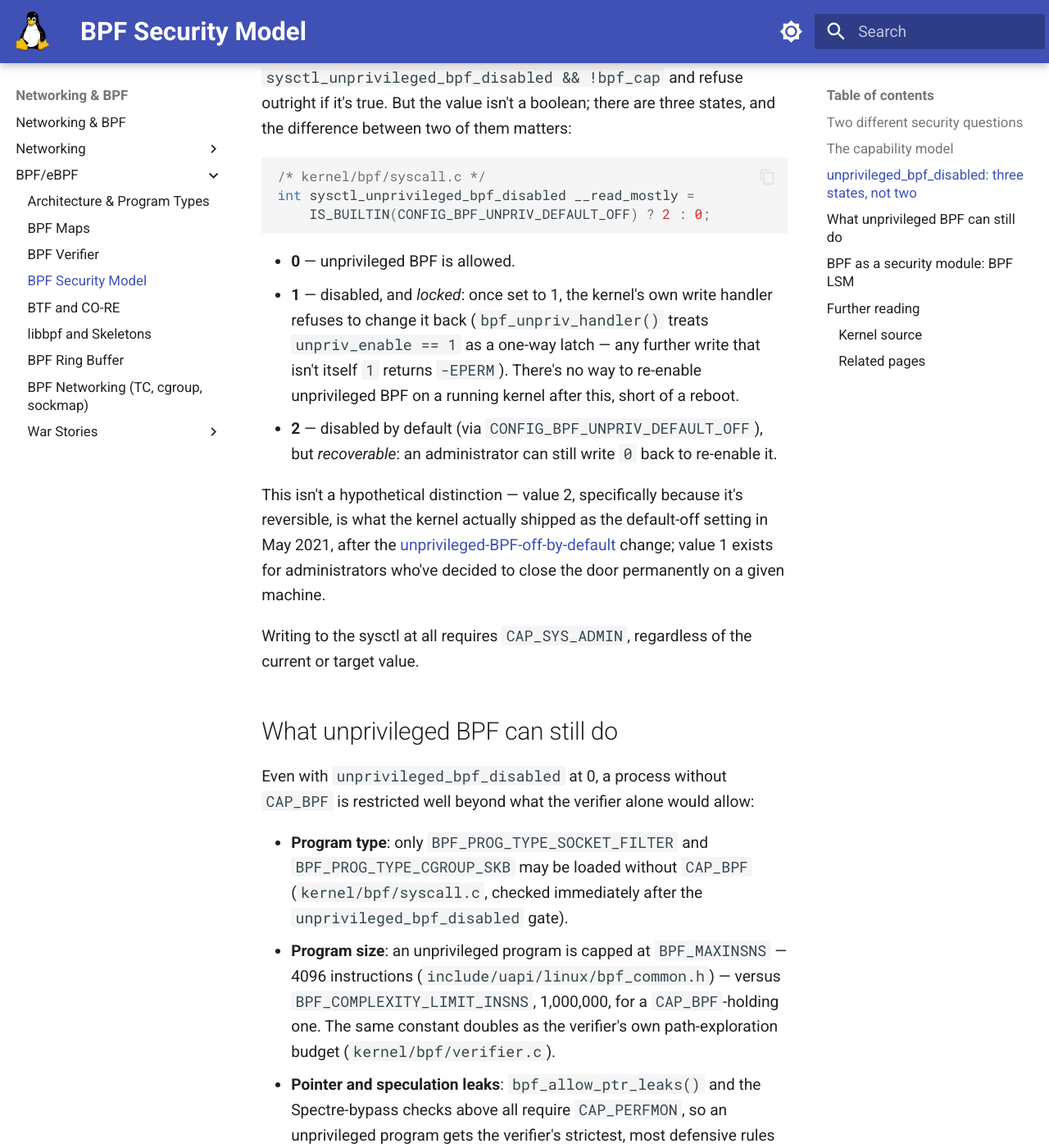
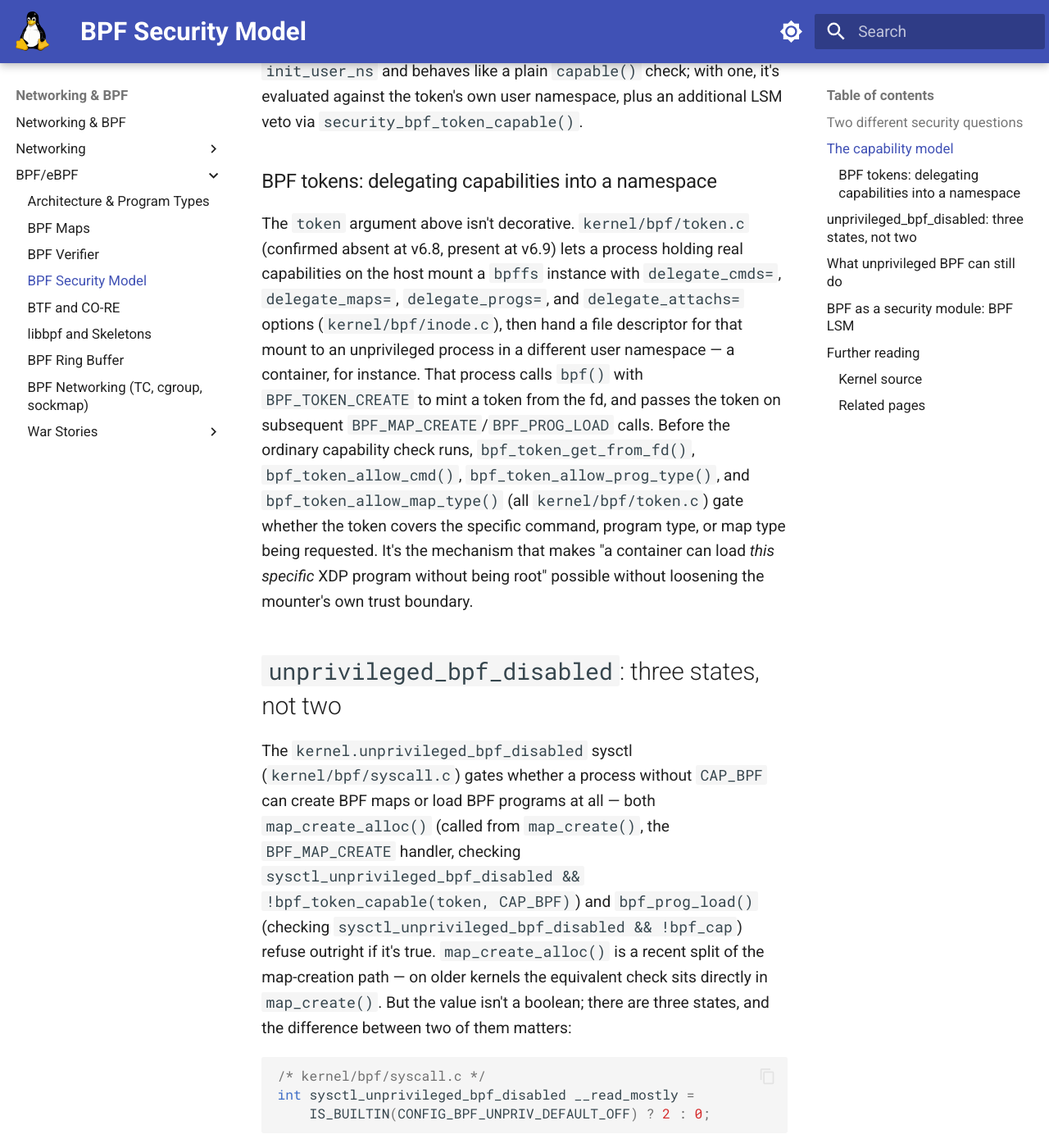
Before and after one commit to laveeshb/linux-kernel-internals, an MkDocs documentation site: the page built from docs/bpf/bpf-security-model.md, in a window 1280 px wide and 1400 px high, scrolled down 1658 px. Shown: the whole window at 82% size. Built offline with MkDocs 1.6.1 and Material for MkDocs 9.7.7, drawn with Linux system fonts in a browser that asks for light colours; some of the changed text lies outside the part shown.

Commit message:
Fix content in docs/bpf/bpf-security-model.md
A review round against kernel.org found several issues:

- bpf_token_capable() was shown as the !CONFIG_BPF_SYSCALL dummy stub
  from include/linux/bpf.h rather than the real function in
  kernel/bpf/token.c, which also checks the token's user namespace and
  an LSM veto via security_bpf_token_capable(). Replaced with the real
  source and fixed the file attribution.
- BPF_PROG_TYPE_LSM requires CAP_PERFMON in addition to CAP_BPF
  (kernel/bpf/syscall.c's is_perfmon_prog_type() includes it) — the
  page said CAP_BPF only.
- The unprivileged_bpf_disabled default-off history conflated two
  commits: 08389d888287 (v5.13) added the sysctl and Kconfig option
  without a default, and 8a03e56b253e (v5.16) is what actually set
  default y. Split the history and corrected "at 0" framing, since 0
  hasn't been the upstream default since 5.16.
- Added a section on BPF tokens (kernel/bpf/token.c, v6.9), since the
  bpf_token_capable() signature already referenced them without
  explanation.
- Noted that CONFIG_BPF_LSM alone doesn't enable BPF LSM — the bpf LSM
  also needs to be in the active lsm= list.
- Also fixed a stale, now-contradicting line in bpf-verifier.md that
  described the sysctl as two-valued and cross-linked it to this page.

Source of truth: git.kernel.org/pub/scm/linux/kernel/git/torvalds/linux.git

````diff
--- a/docs/bpf/bpf-security-model.md
+++ b/docs/bpf/bpf-security-model.md
@@ -8,20 +8,37 @@
 
 ## The capability model
 
-Loading a BPF program or creating a BPF map goes through the same central check in `kernel/bpf/syscall.c`: `bpf_token_capable()` (`include/linux/bpf.h`), which reduces to:
+Loading a BPF program or creating a BPF map goes through the same central check, `bpf_token_capable()`, defined in `kernel/bpf/token.c` (only declared in `include/linux/bpf.h`):
 
 ```c
-static inline bool bpf_token_capable(const struct bpf_token *token, int cap)
+static bool bpf_ns_capable(struct user_namespace *ns, int cap)
 {
-	return capable(cap) || (cap != CAP_SYS_ADMIN && capable(CAP_SYS_ADMIN));
+	return ns_capable(ns, cap) || (cap != CAP_SYS_ADMIN && ns_capable(ns, CAP_SYS_ADMIN));
+}
+
+bool bpf_token_capable(const struct bpf_token *token, int cap)
+{
+	struct user_namespace *userns;
+
+	/* BPF token allows ns_capable() level of capabilities */
+	userns = token ? token->userns : &init_user_ns;
+	if (!bpf_ns_capable(userns, cap))
+		return false;
+	if (token && security_bpf_token_capable(token, cap) < 0)
+		return false;
+	return true;
 }
 ```
 
-`CAP_SYS_ADMIN` is always an accepted fallback for any specific BPF capability check — a process with `CAP_SYS_ADMIN` doesn't additionally need `CAP_BPF`. `CAP_BPF` itself is the specific, narrower capability, added in Linux 5.8 (confirmed absent from `include/uapi/linux/capability.h` at the v5.7 tag, present at v5.8) specifically so BPF program loading and map creation no longer required the much broader `CAP_SYS_ADMIN`. `CAP_PERFMON` is checked separately for the riskier verifier relaxations — `bpf_allow_ptr_leaks()`, `bpf_allow_uninit_stack()`, and bypassing the Spectre v1/v4 mitigations (`bpf_bypass_spec_v1()`/`bpf_bypass_spec_v4()`), all defined right next to `bpf_token_capable()` in `include/linux/bpf.h`.
+`CAP_SYS_ADMIN` is always an accepted fallback for any specific BPF capability check — a process with `CAP_SYS_ADMIN` doesn't additionally need `CAP_BPF`. `CAP_BPF` itself is the specific, narrower capability, added in Linux 5.8 (confirmed absent from `include/uapi/linux/capability.h` at the v5.7 tag, present at v5.8) specifically so BPF program loading and map creation no longer required the much broader `CAP_SYS_ADMIN`. `CAP_PERFMON` is checked separately for the riskier verifier relaxations — `bpf_allow_ptr_leaks()`, `bpf_allow_uninit_stack()`, and bypassing the Spectre v1/v4 mitigations (`bpf_bypass_spec_v1()`/`bpf_bypass_spec_v4()`), all declared right next to `bpf_token_capable()` in `include/linux/bpf.h`. Without a token, the check falls back to `init_user_ns` and behaves like a plain `capable()` check; with one, it's evaluated against the token's own user namespace, plus an additional LSM veto via `security_bpf_token_capable()`.
+
+### BPF tokens: delegating capabilities into a namespace
+
+The `token` argument above isn't decorative. `kernel/bpf/token.c` (confirmed absent at v6.8, present at v6.9) lets a process holding real capabilities on the host mount a `bpffs` instance with `delegate_cmds=`, `delegate_maps=`, `delegate_progs=`, and `delegate_attachs=` options (`kernel/bpf/inode.c`), then hand a file descriptor for that mount to an unprivileged process in a different user namespace — a container, for instance. That process calls `bpf()` with `BPF_TOKEN_CREATE` to mint a token from the fd, and passes the token on subsequent `BPF_MAP_CREATE`/`BPF_PROG_LOAD` calls. Before the ordinary capability check runs, `bpf_token_get_from_fd()`, `bpf_token_allow_cmd()`, `bpf_token_allow_prog_type()`, and `bpf_token_allow_map_type()` (all `kernel/bpf/token.c`) gate whether the token covers the specific command, program type, or map type being requested. It's the mechanism that makes "a container can load *this specific* XDP program without being root" possible without loosening the mounter's own trust boundary.
 
 ## `unprivileged_bpf_disabled`: three states, not two
 
-The `kernel.unprivileged_bpf_disabled` sysctl (`kernel/bpf/syscall.c`) gates whether a process without `CAP_BPF` can create BPF maps or load BPF programs at all — both `map_create_alloc()` (called from `map_create()`, the `BPF_MAP_CREATE` handler) and program loading check `sysctl_unprivileged_bpf_disabled && !bpf_cap` and refuse outright if it's true. But the value isn't a boolean; there are three states, and the difference between two of them matters:
+The `kernel.unprivileged_bpf_disabled` sysctl (`kernel/bpf/syscall.c`) gates whether a process without `CAP_BPF` can create BPF maps or load BPF programs at all — both `map_create_alloc()` (called from `map_create()`, the `BPF_MAP_CREATE` handler, checking `sysctl_unprivileged_bpf_disabled && !bpf_token_capable(token, CAP_BPF)`) and `bpf_prog_load()` (checking `sysctl_unprivileged_bpf_disabled && !bpf_cap`) refuse outright if it's true. `map_create_alloc()` is a recent split of the map-creation path — on older kernels the equivalent check sits directly in `map_create()`. But the value isn't a boolean; there are three states, and the difference between two of them matters:
 
 ```c
 /* kernel/bpf/syscall.c */
@@ -33,17 +50,17 @@
 - **1** — disabled, and *locked*: once set to 1, the kernel's own write handler refuses to change it back (`bpf_unpriv_handler()` treats `unpriv_enable == 1` as a one-way latch — any further write that isn't itself `1` returns `-EPERM`). There's no way to re-enable unprivileged BPF on a running kernel after this, short of a reboot.
 - **2** — disabled by default (via `CONFIG_BPF_UNPRIV_DEFAULT_OFF`), but *recoverable*: an administrator can still write `0` back to re-enable it.
 
-This isn't a hypothetical distinction — value 2, specifically because it's reversible, is what the kernel actually shipped as the default-off setting in May 2021, after the [unprivileged-BPF-off-by-default](war-stories/unprivileged-bpf-off.md) change; value 1 exists for administrators who've decided to close the door permanently on a given machine.
+This isn't a hypothetical distinction. Two separate commits are involved: `08389d888287` (May 2021, landed in Linux 5.13) added the `CONFIG_BPF_UNPRIV_DEFAULT_OFF` Kconfig option and the three-valued sysctl itself, but didn't turn the knob on — that Kconfig symbol had no `default` at 5.13, 5.14, or 5.15, so upstream kernels still shipped with unprivileged BPF allowed. `8a03e56b253e` (October 2021, landed in Linux 5.16) is the commit that actually added `default y`, making disabled-by-default (value 2, specifically because it's reversible) the shipped upstream behavior — see the [unprivileged-BPF-off-by-default](war-stories/unprivileged-bpf-off.md) change for that story. Value 1 exists for administrators who've decided to close the door permanently on a given machine.
 
 Writing to the sysctl at all requires `CAP_SYS_ADMIN`, regardless of the current or target value.
 
 ## What unprivileged BPF can still do
 
-Even with `unprivileged_bpf_disabled` at 0, a process without `CAP_BPF` is restricted well beyond what the verifier alone would allow:
+On a kernel that still allows unprivileged BPF (`unprivileged_bpf_disabled` at 0 — not the shipped-upstream default since 5.16, but still common on kernels built without `CONFIG_BPF_UNPRIV_DEFAULT_OFF`, or with the sysctl explicitly re-enabled), a process without `CAP_BPF` is restricted well beyond what the verifier alone would allow:
 
 - **Program type**: only `BPF_PROG_TYPE_SOCKET_FILTER` and `BPF_PROG_TYPE_CGROUP_SKB` may be loaded without `CAP_BPF` (`kernel/bpf/syscall.c`, checked immediately after the `unprivileged_bpf_disabled` gate).
-- **Program size**: an unprivileged program is capped at `BPF_MAXINSNS` — 4096 instructions (`include/uapi/linux/bpf_common.h`) — versus `BPF_COMPLEXITY_LIMIT_INSNS`, 1,000,000, for a `CAP_BPF`-holding one. The same constant doubles as the verifier's own path-exploration budget (`kernel/bpf/verifier.c`).
-- **Pointer and speculation leaks**: `bpf_allow_ptr_leaks()` and the Spectre-bypass checks above all require `CAP_PERFMON`, so an unprivileged program gets the verifier's strictest, most defensive rules with no way to relax them.
+- **Program size**: an unprivileged program is capped at `BPF_MAXINSNS` — 4096 instructions (`include/uapi/linux/bpf_common.h`) — versus `BPF_COMPLEXITY_LIMIT_INSNS`, 1,000,000, defined in `include/linux/bpf.h` and used as the verifier's own path-exploration budget in `kernel/bpf/verifier.c`, for a `CAP_BPF`-holding one.
+- **Pointer and speculation leaks**: `bpf_allow_ptr_leaks()` and the Spectre-bypass checks above all accept `CAP_PERFMON` as one way to relax them — but each also has its own, capability-independent escape hatch (`bpf_jit_bypass_spec_v1()`/`bpf_jit_bypass_spec_v4()` for architectures whose JIT is structurally immune, or booting with `mitigations=off`), so an unprivileged program on an affected, default-mitigated machine gets the verifier's strictest, most defensive rules with no way to relax them through capabilities alone.
 - **Unaligned access**: on architectures without efficient unaligned access, `BPF_F_ANY_ALIGNMENT` also requires `CAP_BPF`.
 
 None of this is enforced by the verifier's safety proof — it's a separate, capability-gated policy layered on top of it, and it's the layer that actually changed in response to the verifier CVEs on the [war stories page](war-stories.md).
@@ -65,18 +82,19 @@
 #undef LSM_HOOK
 ```
 
-Each `bpf_lsm_<hookname>()` stub is registered as an attachable BTF function (`BTF_SET_START(bpf_lsm_hooks)` / `BTF_ID(func, bpf_lsm_##NAME)`, same file), and a BPF program of type `BPF_PROG_TYPE_LSM` (`include/uapi/linux/bpf.h`) attaches to one of them — `BPF_LSM_MAC` for the ordinary access-control hooks, `BPF_LSM_CGROUP` for a cgroup-scoped variant. Because the attach point is a real LSM hook, the program's return value can actually deny an operation, the same as SELinux or AppArmor would — the difference is the policy is a BPF program instead of a compiled-in or loaded security module, so it can be short-lived, generated at runtime, or scoped to exactly one workload.
+Each `bpf_lsm_<hookname>()` stub is registered as an attachable BTF function (`BTF_SET_START(bpf_lsm_hooks)` / `BTF_ID(func, bpf_lsm_##NAME)`, same file), and a BPF program of type `BPF_PROG_TYPE_LSM` (`include/uapi/linux/bpf.h`) attaches to one of them — `BPF_LSM_MAC` for the ordinary access-control hooks, `BPF_LSM_CGROUP` for a cgroup-scoped variant. Because the attach point is a real LSM hook, the program's return value can actually deny an operation, the same as SELinux or AppArmor would — the difference is the policy is a BPF program instead of a compiled-in or loaded security module, so it can be short-lived, generated at runtime, or scoped to exactly one workload. The verifier enforces one extra rule specific to this program type: `bpf_lsm_verify_prog()` (`kernel/bpf/bpf_lsm.c`) rejects any LSM program that isn't GPL-compatible, refusing to let a proprietary policy attach to a security decision point.
 
-`CONFIG_BPF_LSM` (`kernel/bpf/Kconfig`) is the build-time switch, and its own help text is direct about the intended use: "Enables instrumentation of the security hooks with BPF programs for implementing dynamic MAC and Audit Policies." It depends on `BPF_EVENTS`, `BPF_SYSCALL`, `SECURITY`, and `BPF_JIT` all being enabled — this is not something a minimal kernel build gets by accident.
+`CONFIG_BPF_LSM` (`kernel/bpf/Kconfig`) is the build-time switch, and its own help text is direct about the intended use: "Enables instrumentation of the security hooks with BPF programs for implementing dynamic MAC and Audit Policies." It depends on `BPF_EVENTS`, `BPF_SYSCALL`, `SECURITY`, and `BPF_JIT` all being enabled — this is not something a minimal kernel build gets by accident. Building it in isn't the whole story, though: LSMs are only active if they're in the ordered list the `LSM` Kconfig string enables (`bpf` is included in every distribution's default list in `security/Kconfig`), and that list "can be controlled at boot with the `lsm=` parameter" — a custom `lsm=` boot argument that drops `bpf` silently disables BPF LSM even on a kernel built with `CONFIG_BPF_LSM=y`.
 
-Loading an LSM-attached BPF program is still gated by the ordinary capability rules above, not a separate, more permissive path: `BPF_PROG_TYPE_LSM` isn't one of the two program types unprivileged loading allows, so it requires `CAP_BPF` outright, on top of `CONFIG_BPF_LSM` being built in at all. BPF LSM changes what a *sufficiently privileged* BPF program is allowed to influence, not who's allowed to load one.
+Loading an LSM-attached BPF program is still gated by the ordinary capability rules above, not a separate, more permissive path: `BPF_PROG_TYPE_LSM` isn't one of the two program types unprivileged loading allows, so it requires `CAP_BPF`, on top of `CONFIG_BPF_LSM` being built in at all — and because `BPF_PROG_TYPE_LSM` is also one of the program types `is_perfmon_prog_type()` (`kernel/bpf/syscall.c`) covers, loading one requires `CAP_PERFMON` as well. BPF LSM changes what a *sufficiently privileged* BPF program is allowed to influence, not who's allowed to load one.
 
 ## Further reading
 
 ### Kernel source
 
 - [kernel/bpf/syscall.c](https://git.kernel.org/pub/scm/linux/kernel/git/torvalds/linux.git/tree/kernel/bpf/syscall.c) — `bpf_unpriv_handler()`, the `unprivileged_bpf_disabled` sysctl table entry, and the capability checks in program/map creation
-- [include/linux/bpf.h](https://git.kernel.org/pub/scm/linux/kernel/git/torvalds/linux.git/tree/include/linux/bpf.h) — `bpf_token_capable()`, `bpf_allow_ptr_leaks()`, `bpf_bypass_spec_v1()`/`bpf_bypass_spec_v4()`
+- [include/linux/bpf.h](https://git.kernel.org/pub/scm/linux/kernel/git/torvalds/linux.git/tree/include/linux/bpf.h) — the `bpf_token_capable()` declaration, `bpf_allow_ptr_leaks()`, `bpf_bypass_spec_v1()`/`bpf_bypass_spec_v4()`
+- [kernel/bpf/token.c](https://git.kernel.org/pub/scm/linux/kernel/git/torvalds/linux.git/tree/kernel/bpf/token.c) — `bpf_token_capable()`'s actual definition, and the token-delegation checks (`bpf_token_get_from_fd()`, `bpf_token_allow_cmd()`, `bpf_token_allow_prog_type()`, `bpf_token_allow_map_type()`)
 - [include/uapi/linux/bpf_common.h](https://git.kernel.org/pub/scm/linux/kernel/git/torvalds/linux.git/tree/include/uapi/linux/bpf_common.h) — `BPF_MAXINSNS`
 - [kernel/bpf/bpf_lsm.c](https://git.kernel.org/pub/scm/linux/kernel/git/torvalds/linux.git/tree/kernel/bpf/bpf_lsm.c) — the `bpf_lsm_<hook>()` weak-symbol mechanism and BTF registration
 - [kernel/bpf/Kconfig](https://git.kernel.org/pub/scm/linux/kernel/git/torvalds/linux.git/tree/kernel/bpf/Kconfig) — `CONFIG_BPF_LSM` and its dependencies
````
Also changed, not shown: docs/bpf/bpf-verifier.md (+4 -1 lines).
